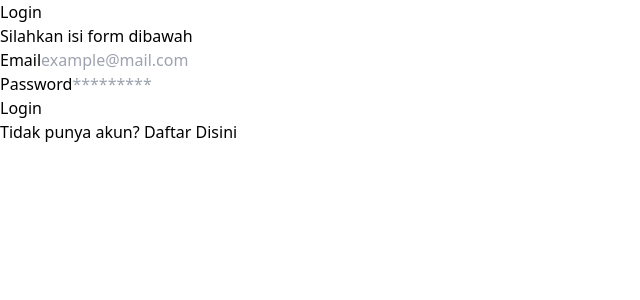
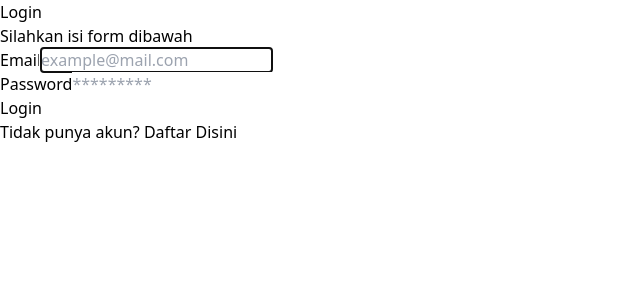
Before and after one commit to Gin-Arata/belajar-react, a React (Vite) app: page /login in a window 1280 px wide. Shown: the top 300 px of the page, without its empty margins (0-640 px from the left). Built offline with nearby package versions, Linux system fonts and the light colour scheme.

Commit message:
Penggunaan useRef pada react

```diff
--- a/src/Pages/products.jsx
+++ b/src/Pages/products.jsx
@@ -1,4 +1,4 @@
-import { useEffect, useState } from "react";
+import { useEffect, useRef, useState } from "react";
 import ProductCard from "../components/Fragments/ProductCard";
 import Button from "../components/Elements/Button";
 
@@ -41,6 +41,17 @@ const ProductPage = () => {
     }
   }, [cart])
 
+  // Penggunaan useRef untuk menghilangkan total price dari useEffect jika tidak ada barang di cart
+  const totalPriceRef = useRef(null);
+
+  useEffect(() => {
+    if(cart.length > 0) {
+      totalPriceRef.current.style.display = 'table-row';
+    } else {
+      totalPriceRef.current.style.display = 'none';
+    }
+  });
+
   const email = localStorage.getItem("email");
 
   const handleLogout = () => {
@@ -76,9 +87,7 @@ const ProductPage = () => {
       </div>
       <div className="flex justify-center mt-5">
         <div
-          className={`pl-5 ${
-            cart.length > 0 ? "w-4/6" : "w-full justify-center"
-          } flex gap-x-5 flex-wrap`}
+          className="pl-5 w-4/6 flex flex-wrap gap-x-2"
         >
           {products.map((product) => (
             <ProductCard key={product.id}>
@@ -93,7 +102,6 @@ const ProductPage = () => {
             </ProductCard>
           ))}
         </div>
-        {cart.length > 0 && (
           <div className="w-2/6">
             <h1 className="text-black font-bold text-2xl">Keranjang</h1>
             <table>
@@ -129,7 +137,7 @@ const ProductPage = () => {
                     </tr>
                   );
                 })}
-                <tr>
+                <tr ref={totalPriceRef}>
                   <td colSpan={3}>
                     <b>Total Price</b>
                   </td>
@@ -140,7 +148,6 @@ const ProductPage = () => {
               </tbody>
             </table>
           </div>
-        )}
       </div>
     </>
   );
--- a/src/components/Elements/Input/Input.jsx
+++ b/src/components/Elements/Input/Input.jsx
@@ -1,13 +1,16 @@
-const Input = (props) => {
-    const { type, placeholder, name } = props;
+import { forwardRef } from "react";
+
+const Input = forwardRef((props, ref) => {
+  const { type, placeholder, name } = props;
   return (
     <input
       type={type}
       className="text-sm rounded border w-full py-2 px-3 text-slate-700 placeholder:opacity-50"
       placeholder={placeholder}
       name={name}
+      ref={ref}
     />
   );
-};
+});
 
 export default Input;
--- a/src/components/Elements/Input/index.jsx
+++ b/src/components/Elements/Input/index.jsx
@@ -1,14 +1,16 @@
 import Label from "./Label";
 import Input from "./Input";
+import { forwardRef } from "react";
 
-const InputElements = (props) => {
+// Penggunaan forwardRef untuk mengirimkan ref menuju suatu child component
+const InputElements = forwardRef((props, ref) => {
   const { name, type, placeholder, label } = props;
   return (
     <div className="mb-6">
       <Label htmlfor={name}>{label}</Label>
-      <Input name={name} type={type} placeholder={placeholder} />
+      <Input name={name} type={type} placeholder={placeholder} ref={ref} />
     </div>
   );
-};
+});
 
 export default InputElements;
--- a/src/components/Fragments/FormLogin.jsx
+++ b/src/components/Fragments/FormLogin.jsx
@@ -1,5 +1,6 @@
 import InputElements from "../Elements/Input";
 import Button from "../Elements/Button";
+import { useEffect, useRef } from "react";
 
 const FormLogin = () => {
     const handleLogin = (event) => {
@@ -9,6 +10,13 @@ const FormLogin = () => {
         window.location.href = '/products';
     }
 
+    // Penggunaan useRef untuk melakukan focus terhadap input
+    const emailRef = useRef();
+
+    useEffect(() => {
+        emailRef.current.focus();
+    });
+
     return (
         <form onSubmit={handleLogin}>
             <InputElements
@@ -16,6 +24,7 @@ const FormLogin = () => {
                 type="email"
                 placeholder="example@mail.com"
                 label="Email"
+                ref={emailRef}
             />
             <InputElements
                 name="password"
```
